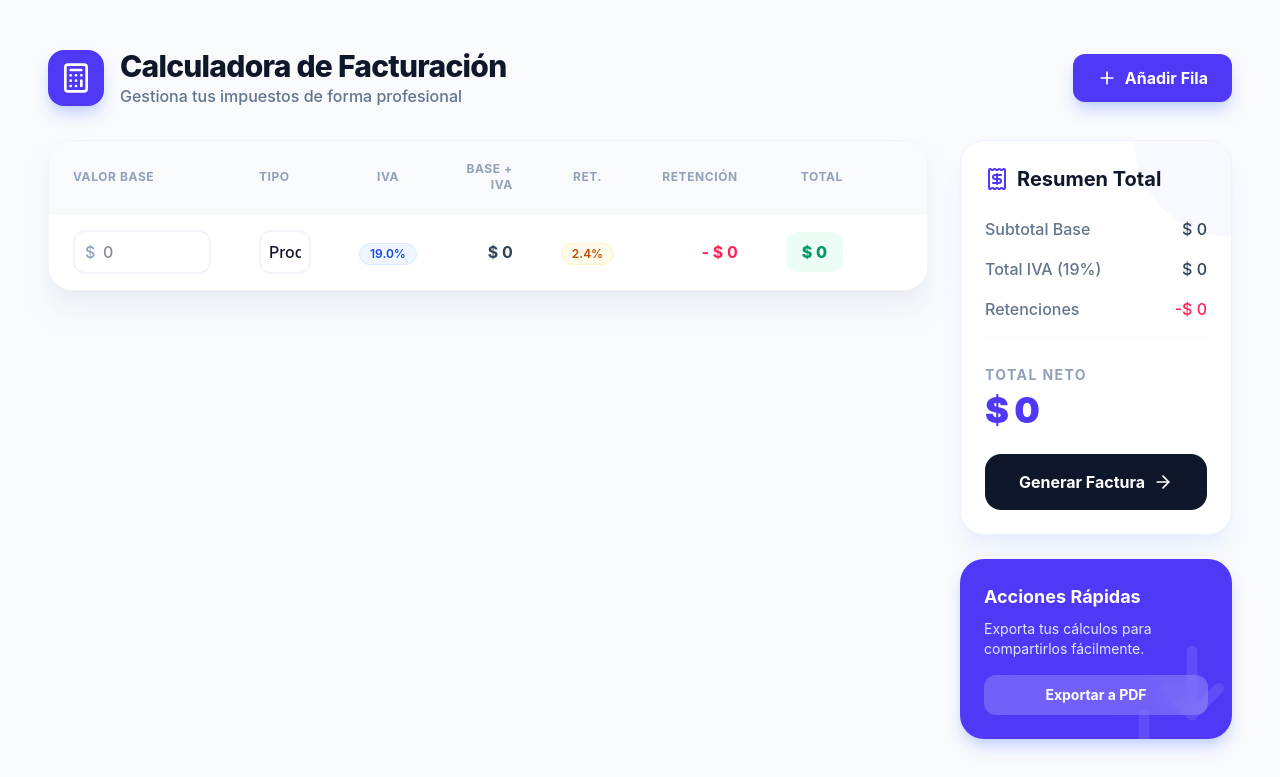
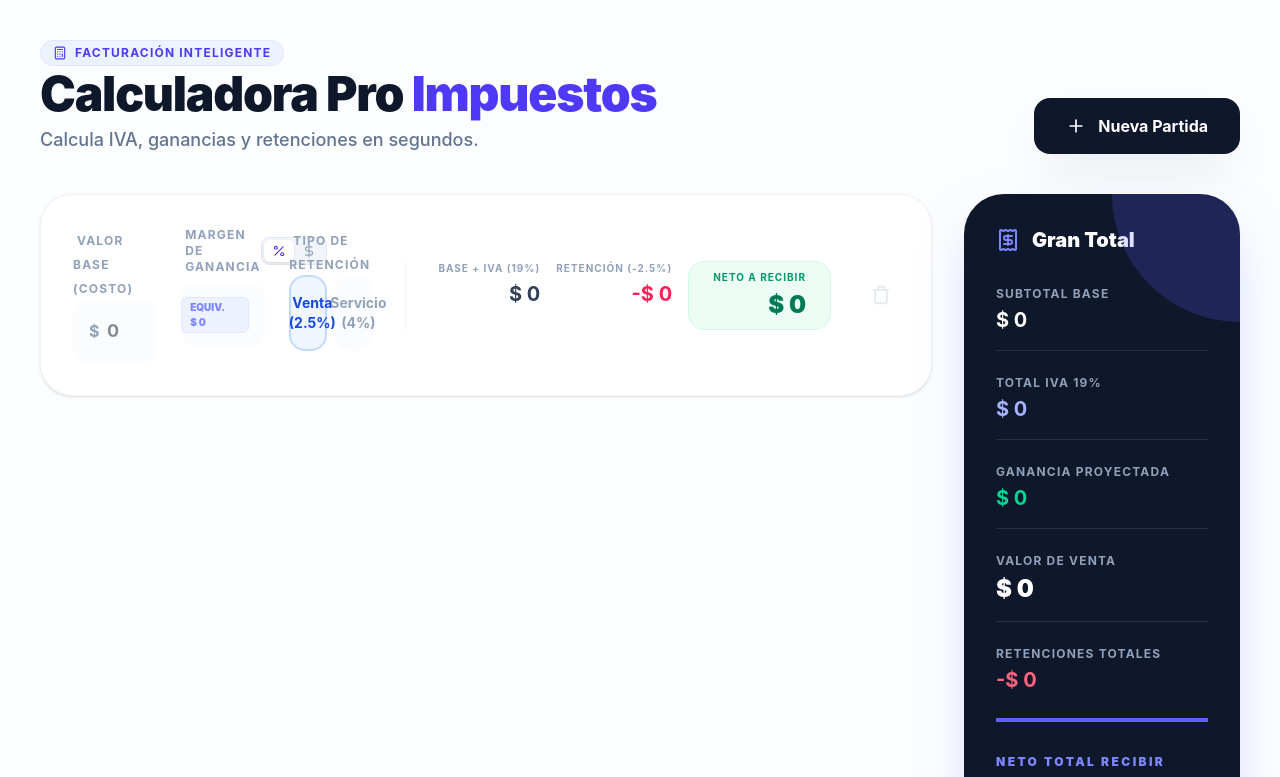
Before and after one commit to CARLTOS/Calculadora-Impuestos, a React (Vite) app: page / in a window 1280 px wide. Shown: the top 777 px of the page. Built offline with nearby package versions, Linux system fonts and the light colour scheme.

Commit message:
Update: New tax logic and premium UI refinement

```diff
--- a/src/App.jsx
+++ b/src/App.jsx
@@ -1,13 +1,25 @@
-import React, { useState } from 'react';
-import { Plus, Trash2, Calculator, Receipt, ArrowRight, Download } from 'lucide-react';
+import React, { useState, useEffect } from 'react';
+import { Plus, Trash2, Calculator, Receipt, ArrowRight, Percent, DollarSign, Briefcase, ShoppingBag, Trash } from 'lucide-react';
 
 export default function App() {
   const [rows, setRows] = useState([
-    { id: Date.now(), base: 0, tipo: 'Producto' }
+    {
+      id: Date.now(),
+      base: 0,
+      gainType: 'percent', // 'percent' or 'fixed'
+      gainValue: 0,
+      retentionType: 'venta' // 'venta' (2.5%) or 'servicio' (4%)
+    }
   ]);
 
   const addRow = () => {
-    setRows([...rows, { id: Date.now(), base: 0, tipo: 'Producto' }]);
+    setRows([...rows, {
+      id: Date.now(),
+      base: 0,
+      gainType: 'percent',
+      gainValue: 0,
+      retentionType: 'venta'
+    }]);
   };
 
   const removeRow = (id) => {
@@ -37,194 +49,263 @@ export default function App() {
     return `${(decimal * 100).toFixed(1)}%`;
   };
 
-  // Totales generales
-  const totals = rows.reduce((acc, row) => {
+  // Totales generales para el resumen
+  const calculateRowData = (row) => {
     const baseVal = parseFloat(row.base) || 0;
-    const isProduct = row.tipo === 'Producto';
-    const ivaPercent = isProduct ? 0.19 : 0;
-    const ivaVal = baseVal * ivaPercent;
-    const retPercent = isProduct ? 0.024 : 0.04;
-    const retVal = baseVal * retPercent;
+    const ivaVal = baseVal * 0.19;
+    const baseMasIva = baseVal + ivaVal;
+
+    let gainAmount = 0;
+    let gainPercent = 0;
+
+    if (row.gainType === 'percent') {
+      gainPercent = parseFloat(row.gainValue) / 100 || 0;
+      gainAmount = baseMasIva * gainPercent;
+    } else {
+      gainAmount = parseFloat(row.gainValue) || 0;
+      gainPercent = baseMasIva > 0 ? gainAmount / baseMasIva : 0;
+    }
+
+    const valorVenta = baseMasIva + gainAmount;
+    const retRate = row.retentionType === 'venta' ? 0.025 : 0.04;
+    const retVal = valorVenta * retRate;
+    const netoRecibir = valorVenta - retVal;
 
     return {
-      base: acc.base + baseVal,
-      iva: acc.iva + ivaVal,
-      retention: acc.retention + retVal,
-      total: acc.total + (baseVal + ivaVal - retVal)
+      baseVal,
+      ivaVal,
+      baseMasIva,
+      gainAmount,
+      gainPercent,
+      valorVenta,
+      retVal,
+      retRate,
+      netoRecibir
     };
-  }, { base: 0, iva: 0, retention: 0, total: 0 });
+  };
+
+  const totals = rows.reduce((acc, row) => {
+    const data = calculateRowData(row);
+    return {
+      base: acc.base + data.baseVal,
+      iva: acc.iva + data.ivaVal,
+      gain: acc.gain + data.gainAmount,
+      venta: acc.venta + data.valorVenta,
+      retention: acc.retention + data.retVal,
+      total: acc.total + data.netoRecibir
+    };
+  }, { base: 0, iva: 0, gain: 0, venta: 0, retention: 0, total: 0 });
 
   return (
-    <div className="min-h-screen bg-[#f8fafc] text-slate-900 font-sans selection:bg-indigo-100 antialiased p-4 md:p-12 overflow-x-hidden">
-      {/* Background decoration */}
+    <div className="min-h-screen bg-[#fcfdfe] text-slate-900 font-sans selection:bg-indigo-100 antialiased p-4 md:p-10 overflow-x-hidden">
+      {/* Abstract Background */}
       <div className="fixed inset-0 overflow-hidden pointer-events-none -z-10">
-        <div className="absolute -top-[10%] -left-[10%] w-[40%] h-[40%] bg-indigo-100 rounded-full blur-[120px] opacity-60"></div>
-        <div className="absolute -bottom-[10%] -right-[10%] w-[40%] h-[40%] bg-blue-100 rounded-full blur-[120px] opacity-60"></div>
+        <div className="absolute top-[-20%] left-[-10%] w-[60%] h-[60%] bg-blue-50/50 rounded-full blur-[140px]"></div>
+        <div className="absolute bottom-[-20%] right-[-10%] w-[60%] h-[60%] bg-indigo-50/50 rounded-full blur-[140px]"></div>
       </div>
 
-      <div className="max-w-7xl mx-auto space-y-8">
-        {/* Header */}
-        <header className="flex flex-col md:flex-row md:items-center justify-between gap-6 animate-in fade-in slide-in-from-top-4 duration-700">
-          <div className="flex items-center gap-4">
-            <div className="p-3 bg-indigo-600 rounded-2xl shadow-lg shadow-indigo-200">
-              <Calculator className="text-white w-8 h-8" />
+      <div className="max-w-7xl mx-auto space-y-10">
+        {/* Modern Header */}
+        <header className="flex flex-col md:flex-row md:items-end justify-between gap-6 animate-in fade-in slide-in-from-top-4 duration-1000">
+          <div className="space-y-2">
+            <div className="inline-flex items-center gap-2 px-3 py-1 rounded-full bg-indigo-50 border border-indigo-100 text-indigo-600 text-xs font-bold uppercase tracking-widest mb-1">
+              <Calculator size={14} /> Facturación Inteligente
             </div>
-            <div>
-              <h1 className="text-3xl font-extrabold tracking-tight text-slate-900">
-                Calculadora de Facturación
+            <h1 className="text-4xl md:text-5xl font-black tracking-tight text-slate-900 leading-none">
+              Calculadora Pro <span className="text-indigo-600">Impuestos</span>
             </h1>
-              <p className="text-slate-500 font-medium">Gestiona tus impuestos de forma profesional</p>
-            </div>
+            <p className="text-slate-500 font-medium text-lg">Calcula IVA, ganancias y retenciones en segundos.</p>
           </div>
 
-          <div className="flex items-center gap-3">
           <button
             onClick={addRow}
-              className="flex items-center gap-2 bg-indigo-600 text-white px-6 py-3 rounded-xl font-bold shadow-lg shadow-indigo-200 hover:bg-indigo-700 hover:-translate-y-0.5 transition-all duration-200 active:scale-95"
+            className="group flex items-center gap-3 bg-slate-900 text-white px-8 py-4 rounded-2xl font-bold shadow-2xl shadow-slate-200 hover:bg-indigo-600 transition-all duration-300 active:scale-95"
           >
-              <Plus size={20} />
-              <span>Añadir Fila</span>
+            <Plus size={20} className="group-hover:rotate-90 transition-transform duration-300" />
+            <span>Nueva Partida</span>
           </button>
-          </div>
         </header>
 
-        <div className="grid grid-cols-1 lg:grid-cols-4 gap-8">
-          {/* Main Table Area */}
-          <div className="lg:col-span-3">
-            <div className="bg-white rounded-3xl shadow-xl shadow-slate-200/50 border border-slate-100 overflow-hidden animate-in fade-in zoom-in-95 duration-700 delay-100">
-              <div className="overflow-x-auto">
-                <table className="w-full text-left border-collapse min-w-[900px]">
-                  <thead>
-                    <tr className="bg-slate-50 border-b border-slate-100">
-                      <th className="px-6 py-5 text-xs font-bold uppercase tracking-wider text-slate-400">Valor Base</th>
-                      <th className="px-6 py-5 text-xs font-bold uppercase tracking-wider text-slate-400">Tipo</th>
-                      <th className="px-6 py-5 text-xs font-bold uppercase tracking-wider text-slate-400 text-center">IVA</th>
-                      <th className="px-6 py-5 text-xs font-bold uppercase tracking-wider text-slate-400 text-right">Base + IVA</th>
-                      <th className="px-6 py-5 text-xs font-bold uppercase tracking-wider text-slate-400 text-center">Ret.</th>
-                      <th className="px-6 py-5 text-xs font-bold uppercase tracking-wider text-slate-400 text-right">Retención</th>
-                      <th className="px-6 py-5 text-xs font-bold uppercase tracking-wider text-slate-400 text-right">Total</th>
-                      <th className="px-6 py-5 text-xs font-bold uppercase tracking-wider text-slate-400 text-center w-12"></th>
-                    </tr>
-                  </thead>
-                  <tbody className="divide-y divide-slate-50">
-                    {rows.map((row) => {
-                      const isProduct = row.tipo === 'Producto';
-                      const baseVal = parseFloat(row.base) || 0;
-                      const ivaPercent = isProduct ? 0.19 : 0;
-                      const ivaVal = baseVal * ivaPercent;
-                      const baseMasIva = baseVal + ivaVal;
-                      const retPercent = isProduct ? 0.024 : 0.04;
-                      const retVal = baseVal * retPercent;
-                      const total = baseMasIva - retVal;
-
+        <div className="grid grid-cols-1 lg:grid-cols-12 gap-8">
+          {/* Detailed Entries Section */}
+          <div className="lg:col-span-12 xl:col-span-9 space-y-4">
+            {rows.map((row, index) => {
+              const data = calculateRowData(row);
               return (
-                        <tr key={row.id} className="group hover:bg-slate-50/50 transition-colors duration-200">
-                          <td className="px-6 py-4">
-                            <div className="relative">
-                              <span className="absolute left-3 top-1/2 -translate-y-1/2 text-slate-400 font-medium">$</span>
+                <div
+                  key={row.id}
+                  className="bg-white rounded-[2rem] shadow-sm border border-slate-100 p-6 md:p-8 hover:shadow-xl hover:shadow-slate-200/40 transition-all duration-500 animate-in fade-in slide-in-from-bottom-4 group"
+                  style={{ animationDelay: `${index * 100}ms` }}
+                >
+                  <div className="flex flex-col lg:flex-row gap-8 items-start lg:items-center">
+                    {/* Input Group: Base & Gain */}
+                    <div className="grid grid-cols-1 md:grid-cols-3 gap-6 w-full flex-grow">
+                      {/* Base Cost */}
+                      <div className="space-y-2">
+                        <label className="text-xs font-bold text-slate-400 uppercase tracking-widest ml-1">Valor Base (Costo)</label>
+                        <div className="relative group/input">
+                          <span className="absolute left-4 top-1/2 -translate-y-1/2 text-slate-400 font-bold">$</span>
                           <input
                             type="number"
                             value={row.base || ''}
                             onChange={(e) => updateRow(row.id, 'base', e.target.value)}
-                                className="w-full pl-7 pr-4 py-2 bg-transparent border-2 border-slate-100 rounded-xl focus:border-indigo-500 focus:ring-0 transition-all font-medium"
+                            className="w-full pl-8 pr-4 py-4 bg-slate-50/50 border-2 border-transparent rounded-2xl focus:bg-white focus:border-indigo-500 focus:ring-4 focus:ring-indigo-500/10 transition-all font-bold text-lg"
                             placeholder="0"
                           />
                         </div>
-                          </td>
-                          <td className="px-6 py-4">
-                            <select
-                              value={row.tipo}
-                              onChange={(e) => updateRow(row.id, 'tipo', e.target.value)}
-                              className="w-full p-2 bg-white border-2 border-slate-100 rounded-xl focus:border-indigo-500 focus:ring-0 transition-all font-medium appearance-none cursor-pointer"
+                      </div>
+
+                      {/* Gain Selector */}
+                      <div className="space-y-2">
+                        <div className="flex justify-between items-center ml-1">
+                          <label className="text-xs font-bold text-slate-400 uppercase tracking-widest">Margen de Ganancia</label>
+                          <div className="flex bg-slate-100 p-0.5 rounded-lg border border-slate-200">
+                            <button
+                              onClick={() => updateRow(row.id, 'gainType', 'percent')}
+                              className={`p-1 px-2 rounded-md transition-all ${row.gainType === 'percent' ? 'bg-white shadow-sm text-indigo-600' : 'text-slate-400 hover:text-slate-600'}`}
                             >
-                              <option value="Producto">Producto</option>
-                              <option value="Servicio">Servicio</option>
-                            </select>
-                          </td>
-                          <td className="px-6 py-4 text-center">
-                            <span className="inline-flex items-center px-2.5 py-0.5 rounded-full text-xs font-semibold bg-blue-50 text-blue-700 border border-blue-100">
-                              {formatPercent(ivaPercent)}
+                              <Percent size={14} />
+                            </button>
+                            <button
+                              onClick={() => updateRow(row.id, 'gainType', 'fixed')}
+                              className={`p-1 px-2 rounded-md transition-all ${row.gainType === 'fixed' ? 'bg-white shadow-sm text-indigo-600' : 'text-slate-400 hover:text-slate-600'}`}
+                            >
+                              <DollarSign size={14} />
+                            </button>
+                          </div>
+                        </div>
+                        <div className="relative">
+                          <input
+                            type="number"
+                            value={row.gainValue || ''}
+                            onChange={(e) => updateRow(row.id, 'gainValue', e.target.value)}
+                            className="w-full px-4 py-4 bg-slate-50/50 border-2 border-transparent rounded-2xl focus:bg-white focus:border-indigo-500 transition-all font-bold text-lg"
+                            placeholder={row.gainType === 'percent' ? "0%" : "$ 0"}
+                          />
+                          <div className="absolute right-4 top-1/2 -translate-y-1/2 flex items-center gap-1.5 pointer-events-none">
+                            <span className="text-[10px] font-black uppercase text-indigo-400 bg-indigo-50 px-2 py-0.5 rounded-md border border-indigo-100">
+                              {row.gainType === 'percent' ? `Equiv. ${formatCurrency(data.gainAmount)}` : `Equiv. ${formatPercent(data.gainPercent)}`}
                             </span>
-                          </td>
-                          <td className="px-6 py-4 text-right font-bold text-slate-700">
-                            {formatCurrency(baseMasIva)}
-                          </td>
-                          <td className="px-6 py-4 text-center">
-                            <span className="inline-flex items-center px-2.5 py-0.5 rounded-full text-xs font-semibold bg-amber-50 text-amber-700 border border-amber-100">
-                              {formatPercent(retPercent)}
-                            </span>
-                          </td>
-                          <td className="px-6 py-4 text-right font-bold text-rose-500">
-                            - {formatCurrency(retVal)}
-                          </td>
-                          <td className="px-6 py-4 text-right">
-                            <div className="font-extrabold text-emerald-600 bg-emerald-50 rounded-xl px-4 py-2 inline-block">
-                              {formatCurrency(total)}
-                            </div>
-                          </td>
-                          <td className="px-6 py-4 text-center">
-                            <button
-                              onClick={() => removeRow(row.id)}
-                              className="text-slate-300 hover:text-rose-500 p-2 rounded-lg transition-all hover:bg-rose-50 opacity-0 group-hover:opacity-100"
-                              title="Eliminar fila"
-                            >
-                              <Trash2 size={18} />
-                            </button>
-                          </td>
-                        </tr>
-                      );
-                    })}
-                  </tbody>
-                </table>
                           </div>
                         </div>
                       </div>
 
-          {/* Totals Summary Card */}
-          <div className="lg:col-span-1 space-y-6 animate-in fade-in slide-in-from-right-4 duration-700 delay-200">
-            <div className="bg-white rounded-3xl shadow-xl shadow-indigo-100/50 border border-indigo-50 p-6 space-y-6 relative overflow-hidden">
-              <div className="absolute top-0 right-0 w-24 h-24 bg-indigo-50/50 rounded-bl-full -z-0"></div>
-
-              <h2 className="text-xl font-bold flex items-center gap-2 relative z-10">
-                <Receipt className="text-indigo-600" size={24} />
-                Resumen Total
-              </h2>
-
-              <div className="space-y-4 relative z-10">
-                <div className="flex justify-between items-center text-slate-500 font-medium">
-                  <span>Subtotal Base</span>
-                  <span className="text-slate-700">{formatCurrency(totals.base)}</span>
-                </div>
-                <div className="flex justify-between items-center text-slate-500 font-medium">
-                  <span>Total IVA (19%)</span>
-                  <span className="text-slate-700">{formatCurrency(totals.iva)}</span>
-                </div>
-                <div className="flex justify-between items-center text-slate-500 font-medium pb-4 border-b border-slate-100">
-                  <span>Retenciones</span>
-                  <span className="text-rose-500">-{formatCurrency(totals.retention)}</span>
-                </div>
-                <div className="pt-2">
-                  <span className="text-sm font-bold text-slate-400 uppercase tracking-widest">Total Neto</span>
-                  <div className="text-4xl font-black text-indigo-600 tracking-tight mt-1">
-                    {formatCurrency(totals.total)}
+                      {/* Retention Type Selector */}
+                      <div className="space-y-2">
+                        <label className="text-xs font-bold text-slate-400 uppercase tracking-widest ml-1">Tipo de Retención</label>
+                        <div className="grid grid-cols-2 gap-2">
+                          <button
+                            onClick={() => updateRow(row.id, 'retentionType', 'venta')}
+                            className={`flex items-center justify-center gap-2 py-4 rounded-2xl font-bold border-2 transition-all ${row.retentionType === 'venta' ? 'bg-blue-50 border-blue-200 text-blue-700' : 'bg-slate-50/50 border-transparent text-slate-400 hover:bg-slate-100'}`}
+                          >
+                            <ShoppingBag size={18} />
+                            <span className="text-sm">Venta (2.5%)</span>
+                          </button>
+                          <button
+                            onClick={() => updateRow(row.id, 'retentionType', 'servicio')}
+                            className={`flex items-center justify-center gap-2 py-4 rounded-2xl font-bold border-2 transition-all ${row.retentionType === 'servicio' ? 'bg-purple-50 border-purple-200 text-purple-700' : 'bg-slate-50/50 border-transparent text-slate-400 hover:bg-slate-100'}`}
+                          >
+                            <Briefcase size={18} />
+                            <span className="text-sm">Servicio (4%)</span>
+                          </button>
                         </div>
                       </div>
                     </div>
 
-              <button className="w-full bg-slate-900 text-white py-4 rounded-2xl font-bold flex items-center justify-center gap-2 hover:bg-slate-800 transition-all hover:gap-4 active:scale-95 group">
-                Generar Factura
-                <ArrowRight size={20} className="group-hover:translate-x-1 transition-transform" />
+                    {/* Result Card for Row */}
+                    <div className="flex flex-col sm:flex-row gap-4 w-full lg:w-auto shrink-0 border-t lg:border-t-0 lg:border-l border-slate-100 pt-6 lg:pt-0 lg:pl-8">
+                      <div className="text-right space-y-1">
+                        <p className="text-[10px] font-bold text-slate-400 uppercase tracking-widest">Base + IVA (19%)</p>
+                        <p className="text-xl font-bold text-slate-700">{formatCurrency(data.baseMasIva)}</p>
+                      </div>
+                      <div className="text-right space-y-1">
+                        <p className="text-[10px] font-bold text-slate-400 uppercase tracking-widest">Retención (-{formatPercent(data.retRate)})</p>
+                        <p className="text-xl font-bold text-rose-500">-{formatCurrency(data.retVal)}</p>
+                      </div>
+                      <div className="text-right space-y-1 bg-emerald-50 px-6 py-2 rounded-2xl border border-emerald-100">
+                        <p className="text-[10px] font-bold text-emerald-600 uppercase tracking-widest">Neto a Recibir</p>
+                        <p className="text-2xl font-black text-emerald-700">{formatCurrency(data.netoRecibir)}</p>
+                      </div>
+                      <button
+                        onClick={() => removeRow(row.id)}
+                        className="lg:ml-4 text-slate-200 hover:text-rose-400 transition-colors p-2 self-center block"
+                      >
+                        <Trash size={20} />
                       </button>
                     </div>
+                  </div>
+                </div>
+              );
+            })}
+          </div>
 
-            {/* Quick Actions */}
-            <div className="bg-indigo-600 rounded-3xl p-6 text-white overflow-hidden relative shadow-lg shadow-indigo-200">
-              <Download className="absolute -bottom-6 -right-6 w-32 h-32 opacity-10" />
-              <h3 className="font-bold text-lg mb-2">Acciones Rápidas</h3>
-              <p className="text-indigo-100 text-sm mb-4">Exporta tus cálculos para compartirlos fácilmente.</p>
-              <button className="bg-white/20 hover:bg-white/30 backdrop-blur-md text-white w-full py-2.5 rounded-xl font-bold text-sm transition-all">
-                Exportar a PDF
+          {/* Floated Sidebar Summary */}
+          <div className="lg:col-span-12 xl:col-span-3">
+            <div className="sticky top-10 space-y-6">
+              <div className="bg-slate-900 rounded-[2.5rem] p-8 text-white shadow-2xl shadow-indigo-200 relative overflow-hidden">
+                <div className="absolute top-0 right-0 w-32 h-32 bg-indigo-500/20 rounded-bl-full pointer-events-none"></div>
+
+                <h3 className="text-xl font-black mb-8 flex items-center gap-3">
+                  <Receipt className="text-indigo-400" /> Gran Total
+                </h3>
+
+                <div className="space-y-6">
+                  <div className="flex justify-between items-end border-b border-white/10 pb-4">
+                    <div className="space-y-1">
+                      <p className="text-xs font-bold text-slate-400 uppercase tracking-widest">Subtotal Base</p>
+                      <p className="text-xl font-bold">{formatCurrency(totals.base)}</p>
+                    </div>
+                  </div>
+
+                  <div className="flex justify-between items-end border-b border-white/10 pb-4">
+                    <div className="space-y-1">
+                      <p className="text-xs font-bold text-slate-400 uppercase tracking-widest">Total IVA 19%</p>
+                      <p className="text-xl font-bold text-indigo-300">{formatCurrency(totals.iva)}</p>
+                    </div>
+                  </div>
+
+                  <div className="flex justify-between items-end border-b border-white/10 pb-4">
+                    <div className="space-y-1">
+                      <p className="text-xs font-bold text-slate-400 uppercase tracking-widest">Ganancia Proyectada</p>
+                      <p className="text-xl font-bold text-emerald-400">{formatCurrency(totals.gain)}</p>
+                    </div>
+                  </div>
+
+                  <div className="flex justify-between items-end border-b border-white/10 pb-4">
+                    <div className="space-y-1">
+                      <p className="text-xs font-bold text-slate-400 uppercase tracking-widest">Valor de Venta</p>
+                      <p className="text-2xl font-black">{formatCurrency(totals.venta)}</p>
+                    </div>
+                  </div>
+
+                  <div className="flex justify-between items-end">
+                    <div className="space-y-1">
+                      <p className="text-xs font-bold text-slate-400 uppercase tracking-widest">Retenciones Totales</p>
+                      <p className="text-xl font-bold text-rose-400 mt-1">-{formatCurrency(totals.retention)}</p>
+                    </div>
+                  </div>
+
+                  <div className="pt-8 mt-4 border-t-4 border-indigo-500">
+                    <p className="text-xs font-black text-indigo-400 uppercase tracking-[0.2em]">Neto Total Recibir</p>
+                    <p className="text-5xl font-black tracking-tighter mt-2">{formatCurrency(totals.total)}</p>
+                  </div>
+
+                  <button className="w-full bg-indigo-600 hover:bg-indigo-500 text-white mt-10 py-5 rounded-2xl font-black transition-all flex items-center justify-center gap-3 group">
+                    Emitir Informe
+                    <ArrowRight size={20} className="group-hover:translate-x-2 transition-transform" />
                   </button>
+                </div>
+              </div>
+
+              {/* Tips / Info */}
+              <div className="bg-white rounded-3xl p-6 border border-slate-100 shadow-sm">
+                <h4 className="font-bold text-slate-900 flex items-center gap-2 mb-2">
+                  <Percent size={16} className="text-indigo-600" /> Tip Fiscal
+                </h4>
+                <p className="text-sm text-slate-500 leading-relaxed font-medium">
+                  Recuerda que la retención se calcula sobre el Valor de Venta (Base + IVA + Ganancia) según tu selección.
+                </p>
+              </div>
             </div>
           </div>
         </div>
```
Lines whose indentation alone changed are shown as unchanged.
